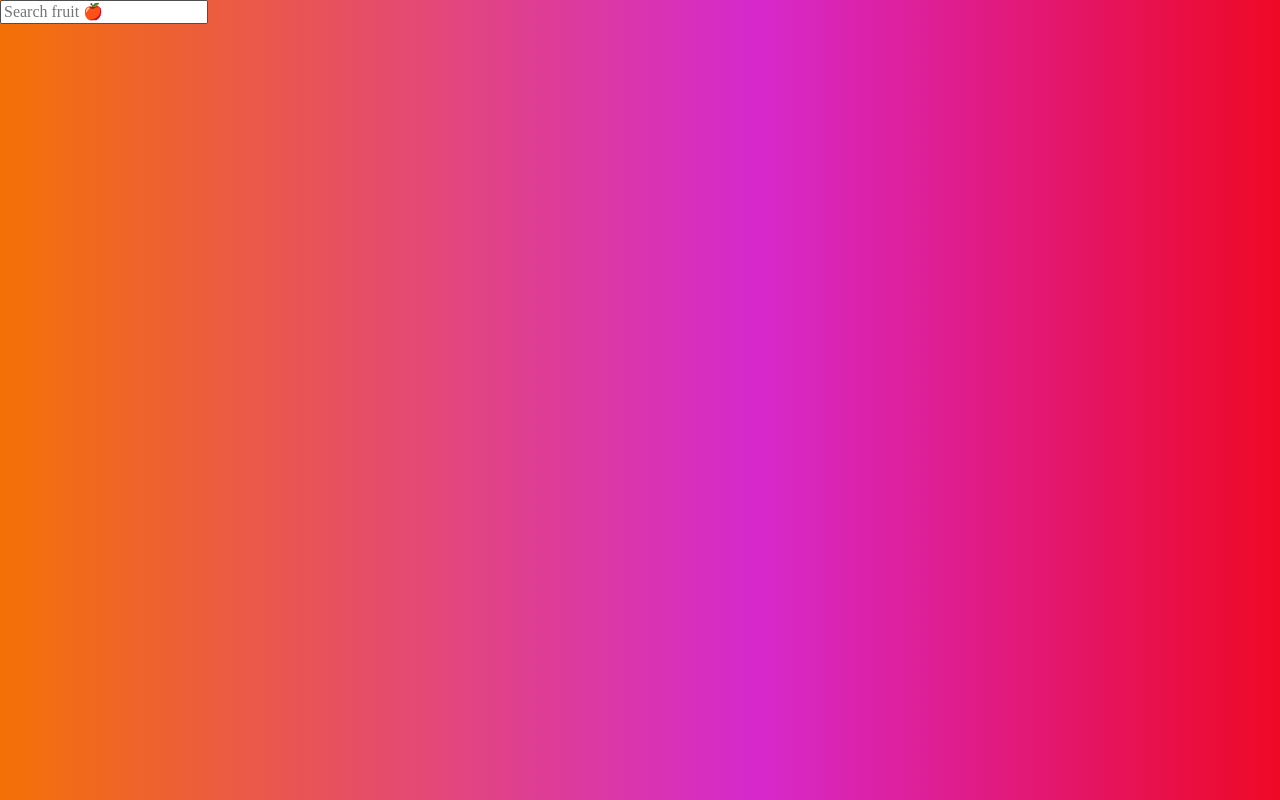
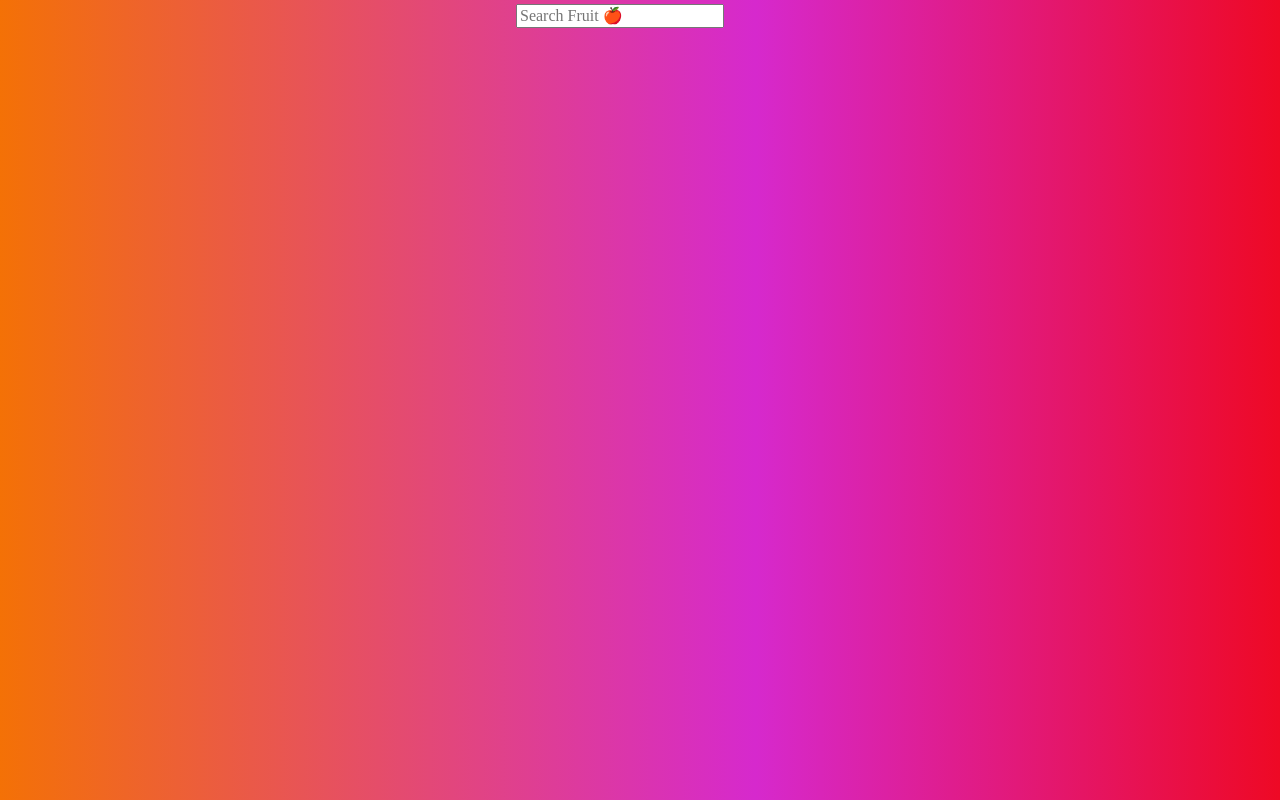
Before and after one commit to bnelsonemail/Fruit-Search-Genie, a plain HTML site: page index.html in a window 1280 px wide. Drawn offline with nearby package versions, Linux system fonts and the light colour scheme.

Commit message:
revised HTML and CSS.  Set up a readme file, but nothing inside it yet

```diff
--- a/index.html
+++ b/index.html
@@ -3,20 +3,22 @@
 <head>
   <meta charset="UTF-8">
   <title>Fruit Autocomplete</title>
+
   <link rel="stylesheet" href="https://cdnjs.cloudflare.com/ajax/libs/normalize/5.0.0/normalize.min.css">
-<link rel="stylesheet" href="./style.css">
+
+  <link rel="stylesheet" href="style.css">
 
 </head>
 <body>
 <!-- partial:index.partial.html -->
 <div class="search-container">
-	<input type="text" name="fruit" id="fruit" placeholder="Search fruit 🍎">
+	<input type="text" name="fruit" id="fruit" placeholder="Search Fruit 🍎">
 	<div class="suggestions">
-		<ul></ul>
+		<ul id="dropdown" class="dropdown"></ul>
 	</div>
 </div>
 <!-- partial -->
-  <script  src="./script.js"></script>
+  <script  src="script.js"></script>
 
 </body>
 </html>
--- a/style.css
+++ b/style.css
@@ -18,16 +18,28 @@ input {
 
 .search-container {
  /* TODO */
+ display: flex;
+ align-items: center;
+ justify-content: center;
 }
 .search-container input,
 .search-container .suggestions {
   /* TODO */
+  display: flex;
+  align-items: center;
+  justify-content: center;
 }
 .search-container input {
  /* TODO */
+ display: flex;
+ align-items: center;
+ justify-content: center;
 }
 .search-container .suggestions {
    /* TODO */
+   display: flex;
+   align-items: center;
+   justify-content: center;
 }
 
 ul {
```
Also changed, not shown: 1 other file.
